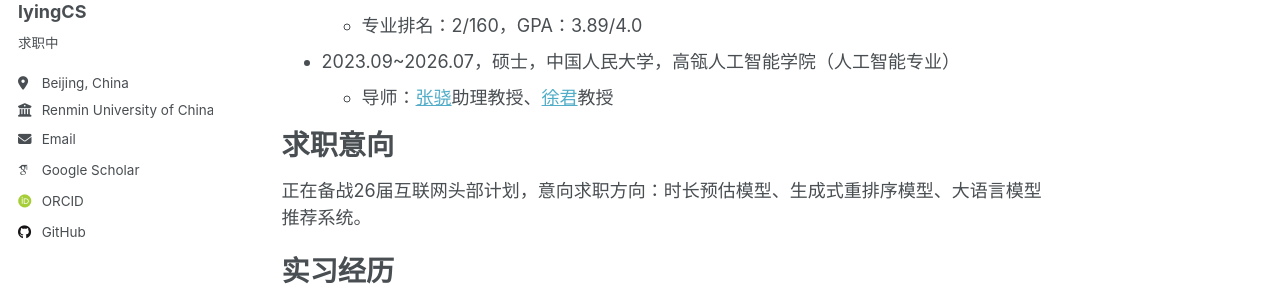
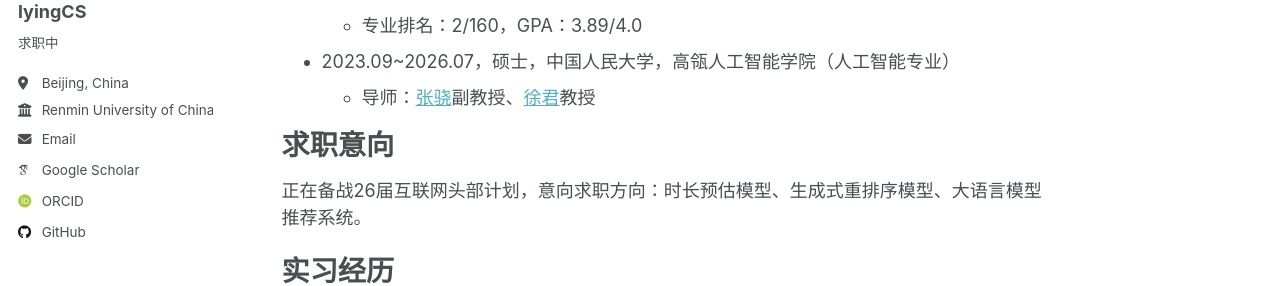
Before and after one commit to lyingCS/lyingCS.github.io, a Jekyll site: the page built from _pages/about.md, in a window 1280 px wide and 900 px high. Shown: the part 348-634 px from the top of the window. Built offline with Jekyll 4.4.1, drawn with Linux system fonts in a browser that asks for light colours; some web fonts are replaced.

Commit message:
Update about.md

```diff
--- a/_pages/about.md
+++ b/_pages/about.md
@@ -14,7 +14,7 @@ redirect_from:
 + 2019.09~2023.07，本科，电子科技大学，计算机科学与工程学院（计算机科学与技术专业）
   + 专业排名：2/160，GPA：3.89/4.0
 + 2023.09~2026.07，硕士，中国人民大学，高瓴人工智能学院（人工智能专业）
-  + 导师：[张骁](https://scholar.google.com/citations?user=5FZ6wbAAAAAJ&hl=zh-CN&oi=ao)助理教授、[徐君](https://scholar.google.com/citations?user=su14mcEAAAAJ)教授
+  + 导师：[张骁](https://scholar.google.com/citations?user=5FZ6wbAAAAAJ&hl=zh-CN&oi=ao)副教授、[徐君](https://scholar.google.com/citations?user=su14mcEAAAAJ)教授
 
 求职意向
 ======
```
